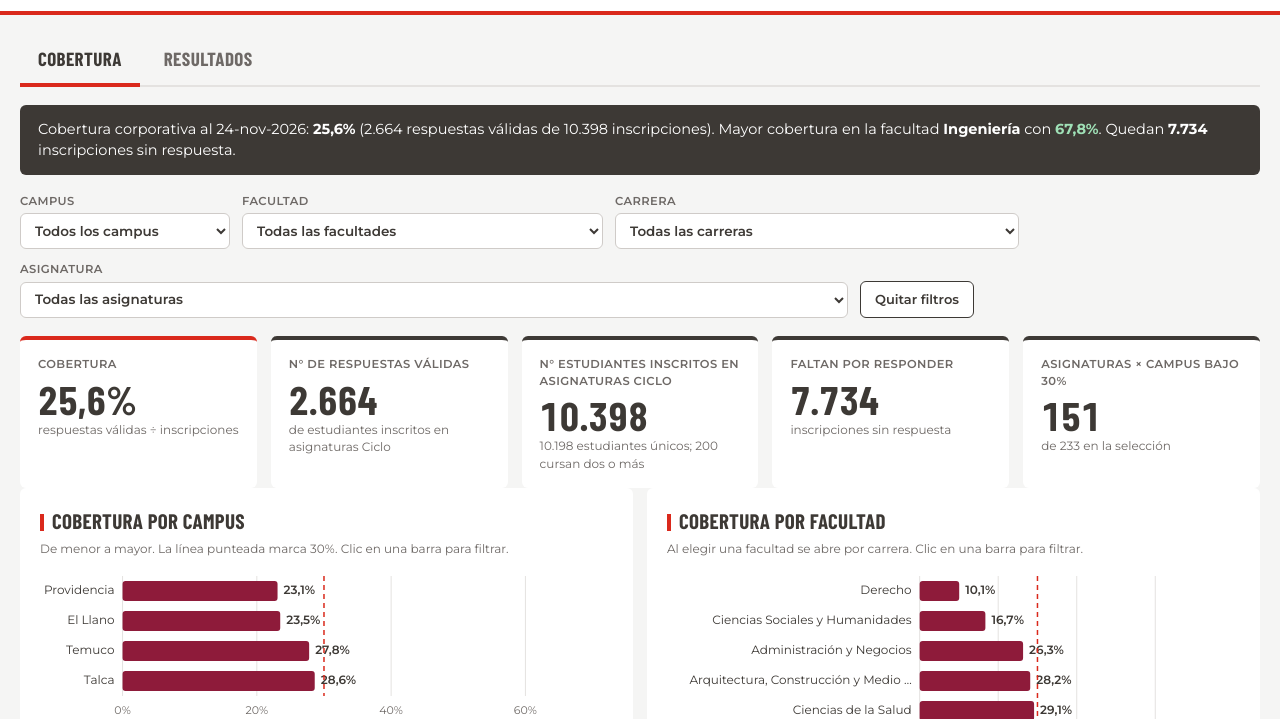
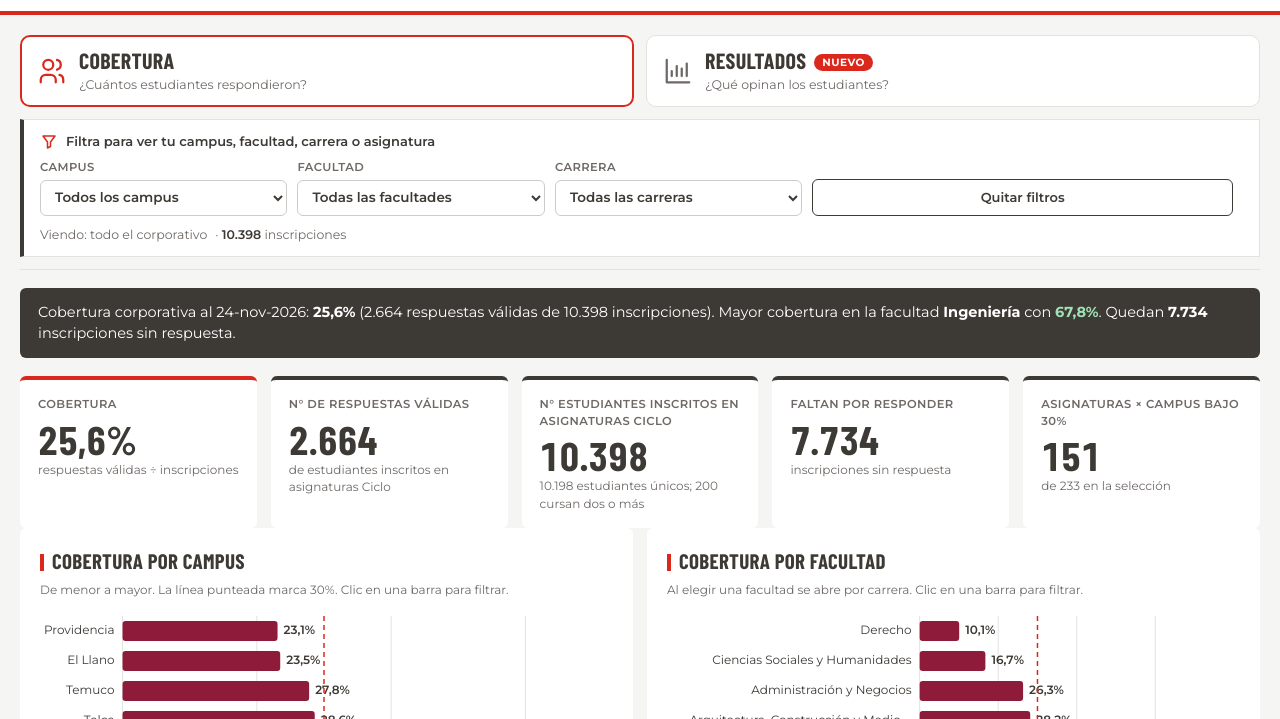
Before and after one commit to RicardoFH97/Cobertura-CICLO, a plain HTML site: page index.html in a window 1280 px wide. Shown: the part 81-800 px from the top of the page. Drawn offline with nearby package versions, Linux system fonts and the light colour scheme.

Commit message:
Navegación destacada: tarjetas de sección, panel de filtros con chips, subpestañas numeradas y barra fija
Co-Authored-By: Claude Opus 5.5 <noreply@anthropic.com>
Claude-Session: https://claude.ai/code/session_01MgmsagW38c6rJuwMyWPQD2

```diff
--- a/index.html
+++ b/index.html
@@ -16,6 +16,7 @@
     --radio: 6px;
   }
   * { box-sizing: border-box; }
+  [hidden] { display: none !important; }
   body { margin: 0; background: var(--fondo); color: var(--texto); font-family: 'Montserrat', Arial, sans-serif; font-size: 14px; line-height: 1.45; }
   .top { background: var(--blanco); border-bottom: 4px solid var(--ua-rojo); }
   .top .wrap { display: flex; align-items: center; gap: 24px; padding-top: 14px; padding-bottom: 14px; flex-wrap: wrap; }
@@ -82,14 +83,47 @@
   details li { margin: 6px 0; }
   footer { border-top: 1px solid var(--linea); margin-top: 6px; padding-top: 14px; font-size: 12px; color: var(--texto-suave); display: flex; justify-content: space-between; flex-wrap: wrap; gap: 8px; }
   footer b { color: var(--ua-rojo); }
-  .views { display: flex; gap: 6px; border-bottom: 2px solid var(--linea); }
-  .views button, .subtabs button { all: unset; cursor: pointer; font-family: 'Barlow Condensed', 'Arial Narrow', sans-serif; font-weight: 700; text-transform: uppercase; letter-spacing: .4px; }
-  .views button { font-size: 19px; padding: 10px 18px; color: var(--texto-suave); border-bottom: 4px solid transparent; margin-bottom: -2px; }
-  .views button[aria-selected=true] { color: var(--ua-gris); border-bottom-color: var(--ua-rojo); }
-  .subtabs { display: inline-flex; background: var(--blanco); border-radius: 999px; padding: 4px; gap: 4px; border: 1px solid var(--linea); flex-wrap: wrap; }
-  .subtabs button { font-size: 15px; padding: 8px 18px; border-radius: 999px; color: var(--texto-suave); }
-  .subtabs button[aria-selected=true] { background: var(--ua-gris); color: var(--blanco); }
-  .rhead { display: flex; justify-content: space-between; align-items: center; flex-wrap: wrap; gap: 10px; }
+  .stick { display: flex; flex-direction: column; gap: 12px; }
+  @media (min-width: 701px) { .stick { position: sticky; top: 0; z-index: 20; background: var(--fondo); padding: 10px 0 12px; margin-top: -10px; border-bottom: 1px solid var(--linea); } }
+  .views { display: grid; grid-template-columns: 1fr 1fr; gap: 12px; }
+  .views button { all: unset; box-sizing: border-box; cursor: pointer; display: flex; gap: 12px; align-items: center; background: var(--blanco); border: 1px solid var(--linea); border-radius: 10px; padding: 12px 16px; transition: border-color .15s; }
+  .views button:hover { border-color: #BDB8B5; }
+  .views button[aria-selected=true] { border: 2px solid var(--ua-rojo); padding: 11px 15px; }
+  .views svg { width: 30px; height: 30px; flex: none; stroke: var(--texto-suave); }
+  .views button[aria-selected=true] svg { stroke: var(--ua-rojo); }
+  .views .vt { font-family: 'Barlow Condensed', 'Arial Narrow', sans-serif; font-weight: 700; font-size: 22px; text-transform: uppercase; letter-spacing: .3px; color: var(--ua-gris); line-height: 1.1; }
+  .views .vs { display: block; font-size: 12.5px; color: var(--texto-suave); margin-top: 2px; }
+  .nuevo { font-family: 'Montserrat', Arial, sans-serif; font-size: 10.5px; font-weight: 700; background: var(--ua-rojo); color: #fff; border-radius: 999px; padding: 2px 8px; margin-left: 8px; vertical-align: 3px; letter-spacing: .5px; }
+  .fpanel { background: var(--blanco); border: 1px solid var(--linea); border-left: 4px solid var(--ua-gris); border-radius: 0; padding: 12px 16px; }
+  .fpanel .ft { display: flex; align-items: center; gap: 8px; font-size: 13px; font-weight: 600; color: var(--ua-gris); margin-bottom: 8px; }
+  .fpanel .ft svg { width: 18px; height: 18px; stroke: var(--ua-rojo); }
+  .chips { display: flex; flex-wrap: wrap; gap: 8px; align-items: center; margin-top: 10px; font-size: 12.5px; color: var(--texto-suave); }
+  .chip { all: unset; cursor: pointer; background: var(--ua-gris); color: #fff; border-radius: 999px; padding: 4px 10px; font-size: 12.5px; font-weight: 500; }
+  .chip:hover { background: #000; }
+  .chips .cn { font-weight: 600; color: var(--texto); }
+  .subtabs { display: grid; grid-template-columns: 1fr 1fr; border-bottom: 2px solid var(--linea); }
+  .subtabs button { all: unset; cursor: pointer; padding: 12px 8px 10px; border-bottom: 4px solid transparent; margin-bottom: -2px; display: flex; gap: 10px; align-items: flex-start; }
+  .subtabs .num { flex: none; width: 26px; height: 26px; border-radius: 50%; background: #E4E2E0; color: var(--ua-gris); display: inline-flex; align-items: center; justify-content: center; font-weight: 700; font-size: 13px; }
+  .subtabs .st { font-family: 'Barlow Condensed', 'Arial Narrow', sans-serif; font-weight: 700; font-size: 18px; text-transform: uppercase; color: var(--texto-suave); line-height: 1.15; }
+  .subtabs .sd { display: block; font-family: 'Montserrat', Arial, sans-serif; text-transform: none; font-weight: 400; font-size: 12px; color: var(--texto-suave); }
+  .subtabs button[aria-selected=true] { border-bottom-color: var(--ua-rojo); }
+  .subtabs button[aria-selected=true] .num { background: var(--ua-rojo); color: #fff; }
+  .subtabs button[aria-selected=true] .st { color: var(--ua-gris); }
+  .rtiles .tile { background: #ECEAE8; border-top: none; padding: 14px 16px; }
+  .rtiles .tile.main { background: #ECEAE8; border-left: 4px solid var(--ua-rojo); border-radius: 0; }
+  .rtiles .tile .val { font-size: 34px; }
+  .rtiles .tile .val.sm { font-size: 21px; }
+  .fpanel .filters { display: grid; grid-template-columns: repeat(3, minmax(0, 1fr)) minmax(0, 1.7fr) auto; gap: 10px; align-items: end; }
+  .fpanel select { min-width: 0; width: 100%; }
+  .fpanel label { min-width: 0; }
+  .views button { min-width: 0; }
+  @media (max-width: 700px) {
+    .fpanel .filters { grid-template-columns: 1fr; }
+    .views { gap: 8px; } .views button { padding: 10px; gap: 8px; } .views button[aria-selected=true] { padding: 9px; }
+    .views svg { width: 22px; height: 22px; } .views .vt { font-size: 16px; } .nuevo { display: none; }
+  }
+  @media (max-width: 700px) { .views .vs, .subtabs .sd { display: none; } .views .vt { font-size: 18px; } .subtabs .st { font-size: 15px; } }
+  .rhead { display: flex; flex-direction: column; gap: 6px; }
   .rhead .n { font-size: 13px; color: var(--texto-suave); }
   .rtiles { display: grid; grid-template-columns: repeat(auto-fit, minmax(200px, 1fr)); gap: 14px; }
   .rtiles .tile .val.sm { font-size: 24px; line-height: 1.15; }
@@ -127,12 +161,14 @@
 </header>
 
 <main class="wrap">
+  <div class="stick">
   <nav class="views" role="tablist" aria-label="Secciones">
-    <button type="button" role="tab" data-view="cob" aria-selected="true">Cobertura</button>
-    <button type="button" role="tab" data-view="res" aria-selected="false">Resultados</button>
+    <button type="button" role="tab" data-view="cob" aria-selected="true"><svg viewBox="0 0 24 24" fill="none" stroke-width="1.8" stroke-linecap="round" stroke-linejoin="round" aria-hidden="true"><circle cx="9" cy="7" r="4"/><path d="M3 21v-2a4 4 0 0 1 4-4h4a4 4 0 0 1 4 4v2"/><path d="M16 3.13a4 4 0 0 1 0 7.75"/><path d="M21 21v-2a4 4 0 0 0-3-3.85"/></svg><span><span class="vt">Cobertura</span><span class="vs">¿Cuántos estudiantes respondieron?</span></span></button>
+    <button type="button" role="tab" data-view="res" aria-selected="false"><svg viewBox="0 0 24 24" fill="none" stroke-width="1.8" stroke-linecap="round" stroke-linejoin="round" aria-hidden="true"><path d="M3 3v18h18"/><path d="M7 16v-4"/><path d="M11 16v-8"/><path d="M15 16v-6"/><path d="M19 16V6"/></svg><span><span class="vt">Resultados<span class="nuevo" id="nuevo" hidden>NUEVO</span></span><span class="vs">¿Qué opinan los estudiantes?</span></span></button>
   </nav>
-  <div class="take" id="take">—</div>
 
+  <div class="fpanel">
+    <div class="ft"><svg viewBox="0 0 24 24" fill="none" stroke-width="2" stroke-linecap="round" stroke-linejoin="round" aria-hidden="true"><path d="M4 4h16l-6 8v6l-4 2v-8z"/></svg><span>Filtra para ver tu campus, facultad, carrera o asignatura</span></div>
   <div class="filters">
     <label>Campus <select id="f-campus"></select></label>
     <label>Facultad <select id="f-facultad"></select></label>
@@ -140,7 +176,11 @@
     <label id="lbl-asig" hidden>Asignatura <select id="f-asig"></select></label>
     <button class="btn" id="reset" type="button">Quitar filtros</button>
   </div>
+    <div class="chips" id="chips"></div>
+  </div>
+  </div>
 
+  <div class="take" id="take">—</div>
   <div id="v-cob">
   <section class="tiles">
     <div class="tile main"><div class="lbl">Cobertura</div><div class="val" id="k-cob">—</div><div class="note">respuestas válidas ÷ inscripciones</div></div>
@@ -189,8 +229,8 @@
   <div id="v-res" hidden>
     <div class="rhead">
       <div class="subtabs" role="tablist" aria-label="Resultados">
-        <button type="button" role="tab" data-sub="1" aria-selected="true">El estudiante y su proceso formativo</button>
-        <button type="button" role="tab" data-sub="2" aria-selected="false">La evaluación de ciclo</button>
+        <button type="button" role="tab" data-sub="1" aria-selected="true"><span class="num">1</span><span class="st">El estudiante y su proceso formativo<span class="sd">7 afirmaciones de autopercepción</span></span></button>
+        <button type="button" role="tab" data-sub="2" aria-selected="false"><span class="num">2</span><span class="st">La evaluación de ciclo<span class="sd">Conocimiento y valoración de la evaluación</span></span></button>
       </div>
       <span class="n" id="r-n">—</span>
     </div>
@@ -473,6 +513,19 @@ const DATA = {"cobertura":[{"facultad":"Administración y Negocios","carrera":"I
     });
   }
 
+  function drawChips(total, unidad) {
+    const box = $('chips'); box.replaceChildren();
+    const act = [['campus', st.campus], ['facultad', st.facultad], ['carrera', st.carrera]];
+    if (st.view === 'res' && st.asig) act.push(['asig', ($('f-asig').selectedOptions[0] || {}).textContent || st.asig]);
+    const lbl = document.createElement('span'); lbl.textContent = act.some((a) => a[1]) ? 'Viendo:' : 'Viendo: todo el corporativo'; box.appendChild(lbl);
+    act.filter((a) => a[1]).forEach(([k, v]) => {
+      const c = document.createElement('button'); c.type = 'button'; c.className = 'chip'; c.textContent = v + '  ×'; c.title = 'Quitar filtro';
+      c.onclick = () => { if (k === 'facultad') { st.facultad = ''; st.carrera = ''; st.asig = ''; } else if (k === 'carrera') { st.carrera = ''; st.asig = ''; } else st[k] = ''; render(); };
+      box.appendChild(c);
+    });
+    const n = document.createElement('span'); n.append('· '); const b = document.createElement('span'); b.className = 'cn'; b.textContent = fi(total); n.append(b, ' ' + unidad); box.appendChild(n);
+  }
+
   // ---------- render ----------
   function render() {
     fillSelect('f-campus', 'campus', { noCampus: true }, 'Todos los campus');
@@ -481,8 +534,9 @@ const DATA = {"cobertura":[{"facultad":"Administración y Negocios","carrera":"I
     fillAsig();
     document.querySelectorAll('.views button').forEach((b) => b.setAttribute('aria-selected', String(b.dataset.view === st.view)));
     $('v-cob').hidden = st.view !== 'cob'; $('v-res').hidden = st.view !== 'res'; $('take').hidden = st.view !== 'cob'; $('lbl-asig').hidden = st.view !== 'res';
-    if (st.view === 'res') { renderRes(); return; }
+    if (st.view === 'res') { renderRes(); const k = rkey(); drawChips((RS[k] || { n: 0 }).n, 'respuestas válidas'); return; }
     const rs = filt(); const s = sum(rs);
+    drawChips(s.i, 'inscripciones');
     $('k-cob').textContent = fp(pct(s.r, s.i)); $('k-resp').textContent = fi(s.r); $('k-ins').textContent = fi(s.i);
     $('k-falt').textContent = fi(s.i - s.r);
     const u = DATA.unicos[`${st.campus}|${st.facultad}|${st.carrera}`];
@@ -509,6 +563,7 @@ const DATA = {"cobertura":[{"facultad":"Administración y Negocios","carrera":"I
   }
 
   const c = DATA.corte;
+  $('nuevo').hidden = !(c.corte <= '2026-11-24 23:59');
   $('corte').textContent = c.corte; $('corte2').textContent = c.corte;
   $('m-fuera').textContent = fi(c.fuera_universo); $('m-resc').textContent = fi(c.rescatadas || 0); $('m-dos').textContent = fi(c.dos || 0); $('m-int').textContent = fi(c.intercambio); $('m-arch').textContent = fi(c.respuestas_archivo);
   let rt; window.addEventListener('resize', () => { clearTimeout(rt); rt = setTimeout(render, 150); });
```
